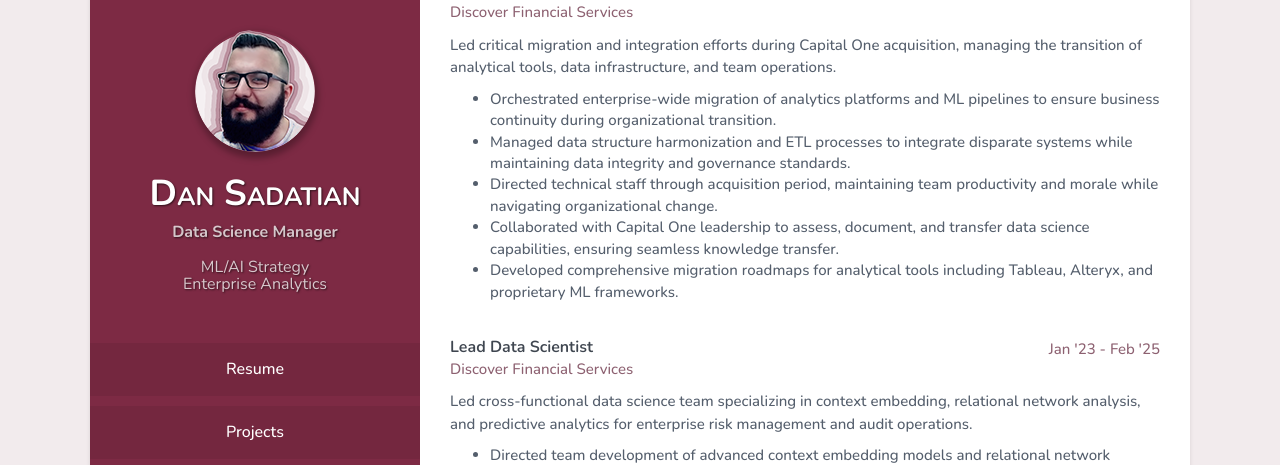
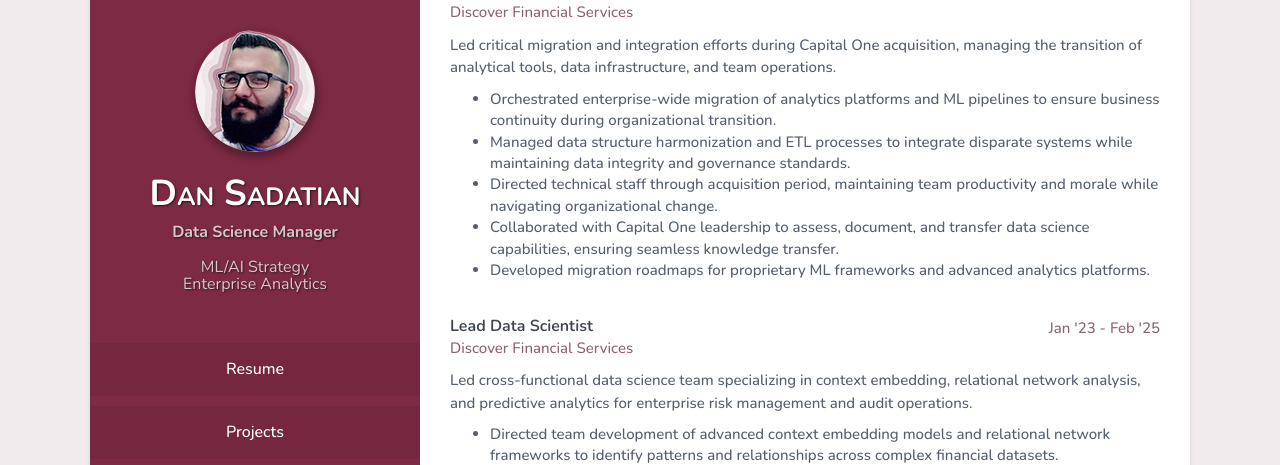
Before and after one commit to sadatian/sadatian.github.io, a Jekyll site: the page built from index.html, in a window 1280 px wide and 900 px high, scrolled down 807 px, cut to the strip 0-465 px from the top of the window. Built offline with Jekyll 4.4.1, drawn with Linux system fonts in a browser that asks for light colours; some web fonts are replaced.

```diff
--- a/_data/data.yml
+++ b/_data/data.yml
@@ -90,7 +90,7 @@
           - Managed data structure harmonization and ETL processes to integrate disparate systems while maintaining data integrity and governance standards.
           - Directed technical staff through acquisition period, maintaining team productivity and morale while navigating organizational change.
           - Collaborated with Capital One leadership to assess, document, and transfer data science capabilities, ensuring seamless knowledge transfer.
-          - Developed comprehensive migration roadmaps for analytical tools including Tableau, Alteryx, and proprietary ML frameworks.
+          - Developed migration roadmaps for proprietary ML frameworks and advanced analytics platforms.
           <br><br>
 
     - role: Lead Data Scientist
```
Also changed, not shown: 1 other file.
